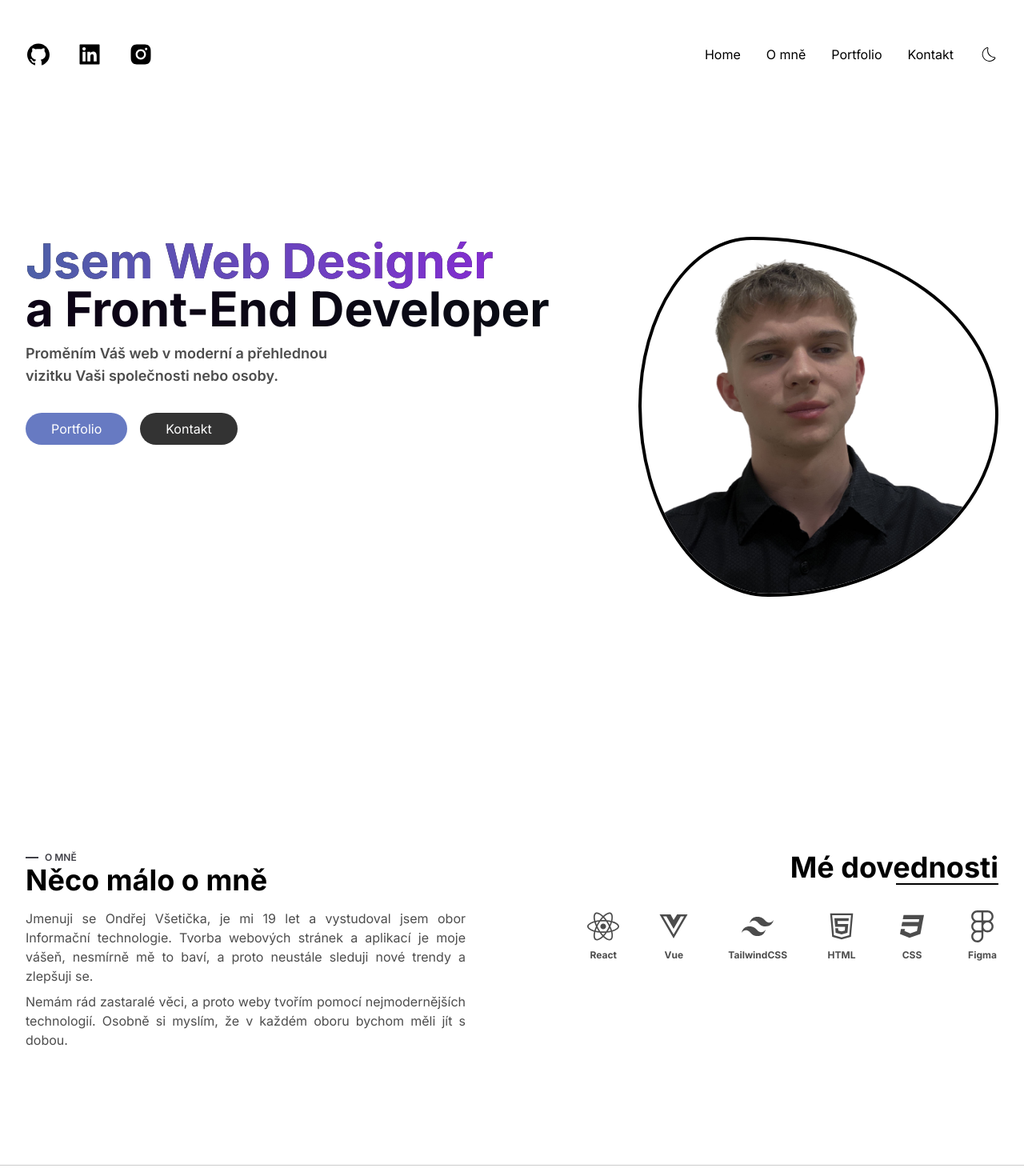
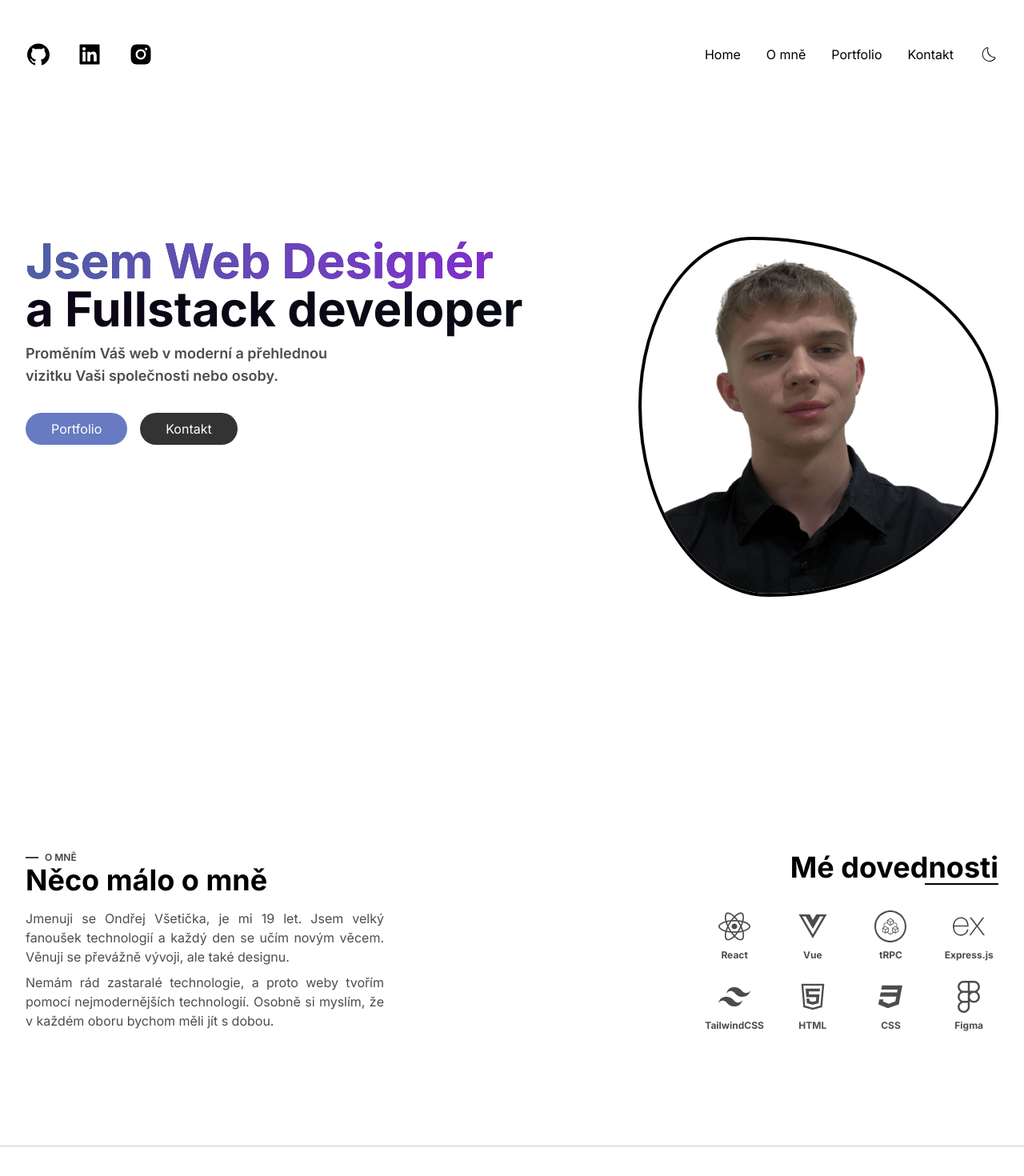
Before and after one commit to Vsetis/ondravseta-portfolio, a Next.js app: page / in a window 1280 px wide. Shown: the top 1470 px of the page at 80% size. Built offline with nearby package versions, Linux system fonts and the light colour scheme.

Commit message:
update website

```diff
--- a/src/components/About/About.tsx
+++ b/src/components/About/About.tsx
@@ -2,15 +2,18 @@ import { SiTailwindcss } from 'react-icons/si';
 import { TiCss3 } from 'react-icons/ti';
 import { AiOutlineHtml5 } from 'react-icons/ai';
 import { FaReact, FaVuejs, FaFigma } from 'react-icons/fa';
+import { SiTrpc, SiExpress } from 'react-icons/si';
 import { motion } from 'framer-motion';
 
 const skills = [
     { title: 'React', icon: FaReact, delay: 0 },
     { title: 'Vue', icon: FaVuejs, delay: 0.3 },
-    { title: 'TailwindCSS', icon: SiTailwindcss, delay: 0.6 },
-    { title: 'HTML', icon: AiOutlineHtml5, delay: 0.9 },
-    { title: 'CSS', icon: TiCss3, delay: 1.2 },
-    { title: 'Figma', icon: FaFigma, delay: 1.5 },
+    { title: 'tRPC', icon: SiTrpc, delay: 0.5 },
+    { title: 'Express.js', icon: SiExpress, delay: 0.8 },
+    { title: 'TailwindCSS', icon: SiTailwindcss, delay: 0.9 },
+    { title: 'HTML', icon: AiOutlineHtml5, delay: 1.2 },
+    { title: 'CSS', icon: TiCss3, delay: 1.5 },
+    { title: 'Figma', icon: FaFigma, delay: 1.8 },
 ];
 
 export default function About() {
@@ -30,19 +33,18 @@ export default function About() {
                                 Něco málo o mně
                             </h2>
                         </div>
-                        <div className="text-md text-center md:text-start  text-black/70 dark:text-white/90 mb-4 max-w-[550px]">
+                        <div className="text-md text-center md:text-start  text-black/70 dark:text-white/90 mb-4 max-w-md">
                             <p className="text-justify">
-                                Jmenuji se Ondřej Všetička, je mi 19 let a
-                                vystudoval jsem obor Informační technologie.
-                                Tvorba webových stránek a aplikací je moje
-                                vášeň, nesmírně mě to baví, a proto neustále
-                                sleduji nové trendy a zlepšuji se.
+                                Jmenuji se Ondřej Všetička, je mi 19 let. Jsem
+                                velký fanoušek technologií a každý den se učím
+                                novým věcem. Věnuji se převážně vývoji, ale také
+                                designu.
                             </p>
                             <p className="mt-2 text-justify">
-                                Nemám rád zastaralé věci, a proto weby tvořím
-                                pomocí nejmodernějších technologií. Osobně si
-                                myslím, že v každém oboru bychom měli jít s
-                                dobou.
+                                Nemám rád zastaralé technologie, a proto weby
+                                tvořím pomocí nejmodernějších technologií.
+                                Osobně si myslím, že v každém oboru bychom měli
+                                jít s dobou.
                             </p>
                         </div>
                     </div>
@@ -51,7 +53,7 @@ export default function About() {
                             Mé dovednosti
                         </h2>
                         <div className="md:w-[25%] w-[75%] h-[2px] bg-black dark:bg-white/90 mb-8" />
-                        <div className="flex flex-wrap text-black/70 dark:text-white/80 items-center gap-6 xl:gap-12">
+                        <div className="grid grid-cols-4 text-black/70 dark:text-white/80 gap-6">
                             {skills.map((skill, index) => (
                                 <motion.div
                                     initial={{ opacity: 0, y: '20%' }}
--- a/src/components/Hero/Hero.tsx
+++ b/src/components/Hero/Hero.tsx
@@ -1,12 +1,12 @@
-import styles from "@/styles/Animation.module.css";
-import Style from "@/styles/Text.module.css";
-import Link from "next/link";
-import Image from "next/image";
-import { motion } from "framer-motion";
+import styles from '@/styles/Animation.module.css';
+import Style from '@/styles/Text.module.css';
+import Link from 'next/link';
+import Image from 'next/image';
+import { motion } from 'framer-motion';
 
 const buttons = [
-  { title: "Portfolio", target: "#Projects" },
-  { title: "Kontakt", target: "#Contact" },
+    { title: 'Portfolio', target: '#Projects' },
+    { title: 'Kontakt', target: '#Contact' },
 ];
 
 export default function Hero() {
@@ -16,48 +16,55 @@ export default function Hero() {
                 <motion.div className="container mx-auto flex lg:flex-row flex-col items-center lg:items-start justify-between lg:mt-40">
                     <div className="flex flex-col items-center md:items-start">
                         <motion.h1
-              initial={{ opacity: 0, y: "25%" }}
+                            initial={{ opacity: 0, y: '25%' }}
                             whileInView={{ opacity: 1, y: 0 }}
                             transition={{ duration: 0.5, delay: 0.3 }}
                             viewport={{ once: true }}
-              className="leading-tight relative text-center md:text-start text-5xl md:text-6xl font-bold  ">
+                            className="leading-tight relative text-center md:text-start text-5xl md:text-6xl font-bold  "
+                        >
                             <span className='before:absolute before:left-0 before:w-full before:content-["Jsem_Web_Designér"]'>
                                 <span
-                  className={`${Style.AnimatedText} bg-gradient-to-r from-[#576CBC] to-purple-600 bg-clip-text text-transparent`}>
+                                    className={`${Style.AnimatedText} bg-gradient-to-r from-[#576CBC] to-purple-600 bg-clip-text text-transparent`}
+                                >
                                     Jsem Web Designér
                                 </span>
                             </span>
                             <br />
                             <span
                                 className='before:absolute
-            before:left-0 before:content-["a_Front-End_Developer"] before:w-full '>
+            before:left-0 before:content-["a_Fullstack_developer"] before:w-full '
+                            >
                                 <span
-                  className={`${Style.AnimatedText2} bg-gradient-to-r from-purple-700 to-[#576CBC] dark:from-white  dark:to-[#576CBC] bg-clip-text text-transparent`}>
-                  a Front-End Developer
+                                    className={`${Style.AnimatedText2} bg-gradient-to-r from-purple-700 to-[#576CBC] dark:from-white  dark:to-[#576CBC] bg-clip-text text-transparent`}
+                                >
+                                    a Fullstack developer
                                 </span>
                             </span>
                         </motion.h1>
                         <motion.p
-              initial={{ opacity: 0, y: "25%" }}
+                            initial={{ opacity: 0, y: '25%' }}
                             whileInView={{ opacity: 1, y: 0 }}
                             transition={{ duration: 0.5, delay: 0.6 }}
                             viewport={{ once: true }}
-              className="md:text-lg text-base dark:text-white text-black/70 font-semibold mt-3 mb-8 max-w-[80%] md:max-w-[60%] text-center md:text-start">
-              Proměním Váš web v moderní a přehlednou vizitku Vaši společnosti
-              nebo osoby.
+                            className="md:text-lg text-base dark:text-white text-black/70 font-semibold mt-3 mb-8 max-w-[80%] md:max-w-[60%] text-center md:text-start"
+                        >
+                            Proměním Váš web v moderní a přehlednou vizitku Vaši
+                            společnosti nebo osoby.
                         </motion.p>
                         <motion.div
-              initial={{ opacity: 0, y: "25%" }}
+                            initial={{ opacity: 0, y: '25%' }}
                             whileInView={{ opacity: 1, y: 0 }}
                             transition={{ duration: 0.5, delay: 0.9 }}
                             viewport={{ once: true }}
-              className="flex justify-between relative">
+                            className="flex justify-between relative"
+                        >
                             {buttons.map((button) => (
                                 <Link
                                     className="md:mr-4 ml-4 md:ml-0 px-8 py-2 rounded-full bg-[#576CBC]/90 text-white last:bg-black/80 dark:last:bg-white/80 dark:text-black hover:bg-[#576CBC] dark:hover:bg-[#576CBC]/70 transition-all duration-300 last:hover:bg-black last:dark:hover:bg-white/60"
                                     key={button.target}
                                     href={button.target}
-                  scroll={false}>
+                                    scroll={false}
+                                >
                                     {button.title}
                                 </Link>
                             ))}
@@ -68,7 +75,8 @@ export default function Hero() {
                         whileInView={{ rotateY: 0, opacity: 1 }}
                         transition={{ duration: 0.5, delay: 1.2 }}
                         viewport={{ once: true }}
-            className={`${styles.animatedImg} !border-[4px] dark:border-white/90 border-black  w-auto h-auto md:w-[450px] md:h-[450px] relative   overflow-hidden my-16 lg:my-0 `}>
+                        className={`${styles.animatedImg} !border-[4px] dark:border-white/90 border-black  w-auto h-auto md:w-[450px] md:h-[450px] relative   overflow-hidden my-16 lg:my-0 `}
+                    >
                         <Image
                             src="/me.png"
                             className="h-full  w-full"
```
Lines whose indentation alone changed are shown as unchanged.
